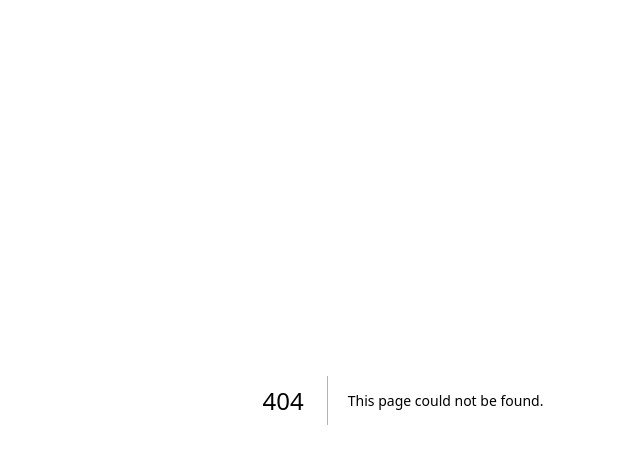
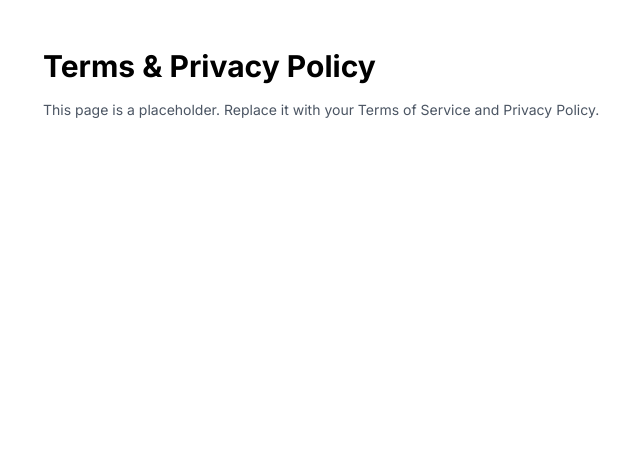
Before and after one commit to dizburza/frontend, a Next.js app: page /terms in a window 1280 px wide. Before the commit this address had no page. Shown: the top 464 px of the page, without its empty margins (237-877 px from the left). Built offline with nearby package versions, Linux system fonts and the light colour scheme.

Commit message:
chore(frontend): add terms page placeholder

```diff
--- /dev/null
+++ b/app/terms/page.tsx
@@ -0,0 +1,10 @@
+export default function TermsPage() {
+  return (
+    <main className="mx-auto w-full max-w-3xl px-6 py-12">
+      <h1 className="text-3xl font-bold">Terms & Privacy Policy</h1>
+      <p className="mt-4 text-sm text-gray-600">
+        This page is a placeholder. Replace it with your Terms of Service and Privacy Policy.
+      </p>
+    </main>
+  )
+}
```
